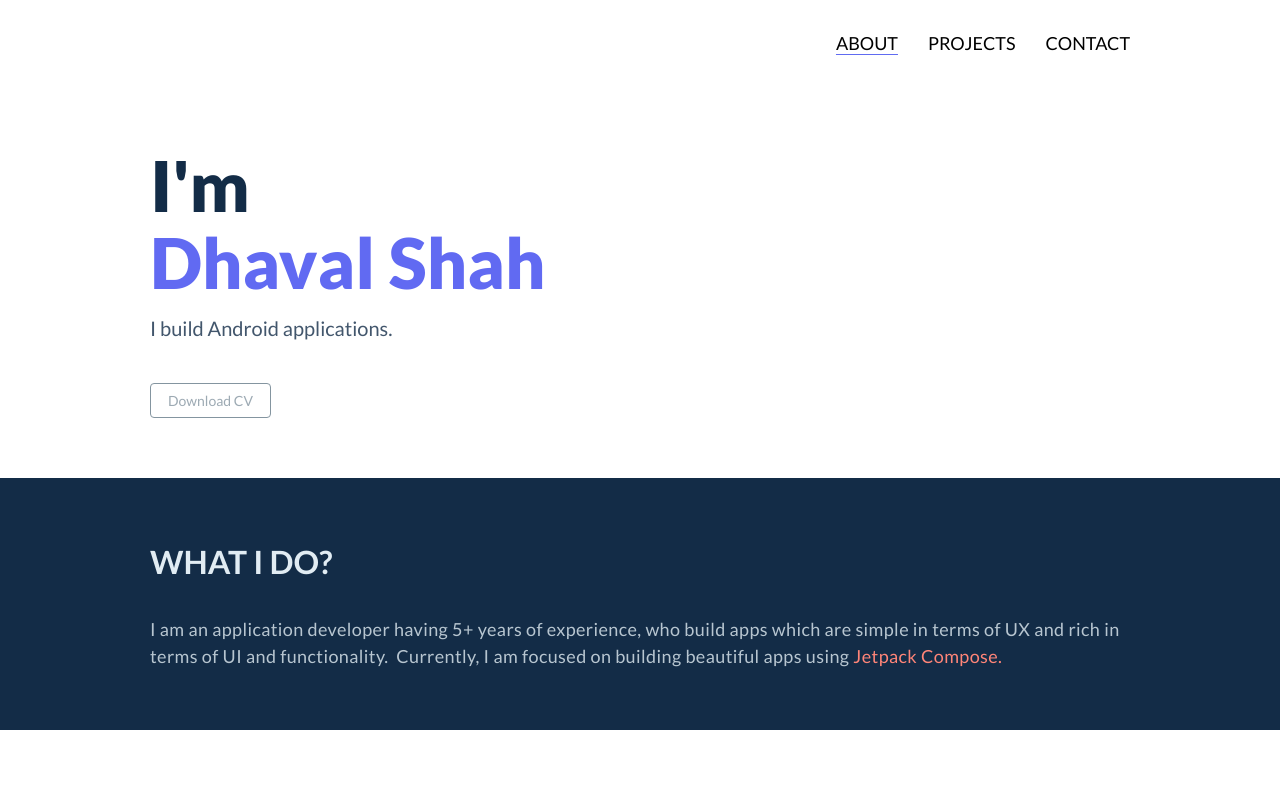
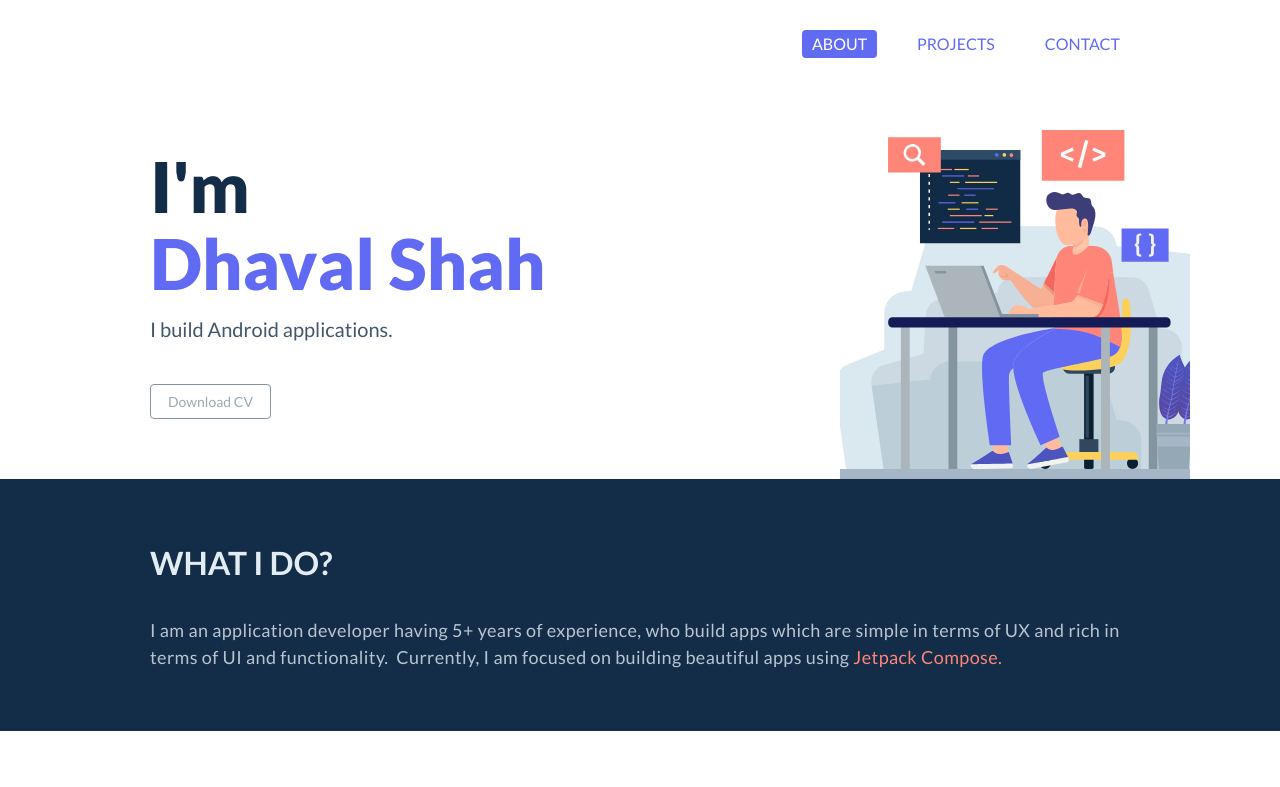
Before and after one commit to dhavalshah05/portfolio, a website: page index.html in a window 1280 px wide. Shown: the top 787 px of the page. Drawn offline with nearby package versions, Linux system fonts and the light colour scheme; files that its build step writes are made by us from their sources.

Commit message:
Added illustration

```diff
--- a/index.html
+++ b/index.html
@@ -15,13 +15,13 @@
 <!--region navigation-->
 <section class="section-container !py-[30px]">
     <ul class="flex flex-row justify-center md:justify-end gap-[30px]">
-        <li class="text-black text-[#606BF1] underline underline-offset-4 decoration-[#606BF1] uppercase cursor-pointer font-lato text-[18px]">
+        <li class="text-white uppercase cursor-pointer font-lato text-[16px] bg-[#606BF1] px-[10px] py-[2px] rounded-[4px]">
             About
         </li>
-        <li class="text-black hover:text-[#606BF1] hover:underline underline-offset-4 decoration-[#606BF1] uppercase cursor-pointer font-lato text-[18px]">
+        <li class="text-[#606BF1] hover:text-white uppercase cursor-pointer font-lato text-[16px] hover:bg-[#606BF1] px-[10px] py-[2px] rounded-[4px] duration-200">
             Projects
         </li>
-        <li class="text-black hover:text-[#606BF1] hover:underline underline-offset-4 decoration-[#606BF1] uppercase cursor-pointer font-lato text-[18px]">
+        <li class="text-[#606BF1] hover:text-white uppercase cursor-pointer font-lato text-[16px] hover:bg-[#606BF1] px-[10px] py-[2px] rounded-[4px] duration-200">
             Contact
         </li>
     </ul>
@@ -29,7 +29,7 @@
 <!--endregion navigation-->
 
 <!--region about-->
-<section class="section-container">
+<section class="section-container relative">
     <div class="flex flex-col items-center md:items-start">
         <h1 class="font-lato font-black text-center md:text-left text-[#132C47] text-[70px] leading-[1.10]">I'm<br><span class="text-[#616AF2]">Dhaval Shah</span></h1>
         <p class="mt-[12px] font-lato font-regular text-[20px] text-[#132C47]/80">I build Android applications.</p>
@@ -37,6 +37,7 @@
             Download CV
         </button>
     </div>
+    <img src="images/background.svg" class="absolute bottom-0 right-0 object-cover w-[300px] lg:w-[350px] md:visible invisible">
 </section>
 <!--endregion about-->
 
```
Also changed, not shown: images/background.svg (added).
